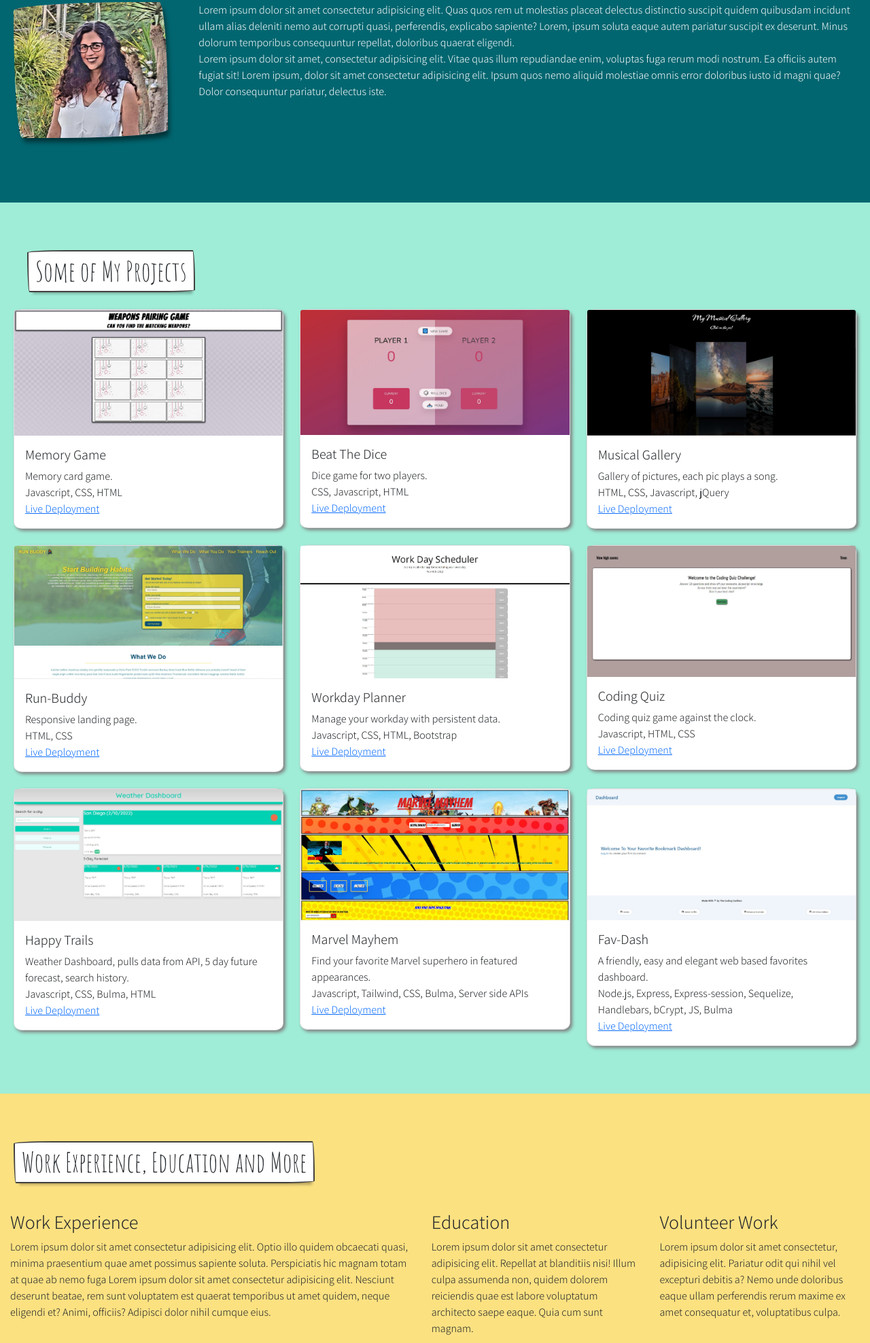
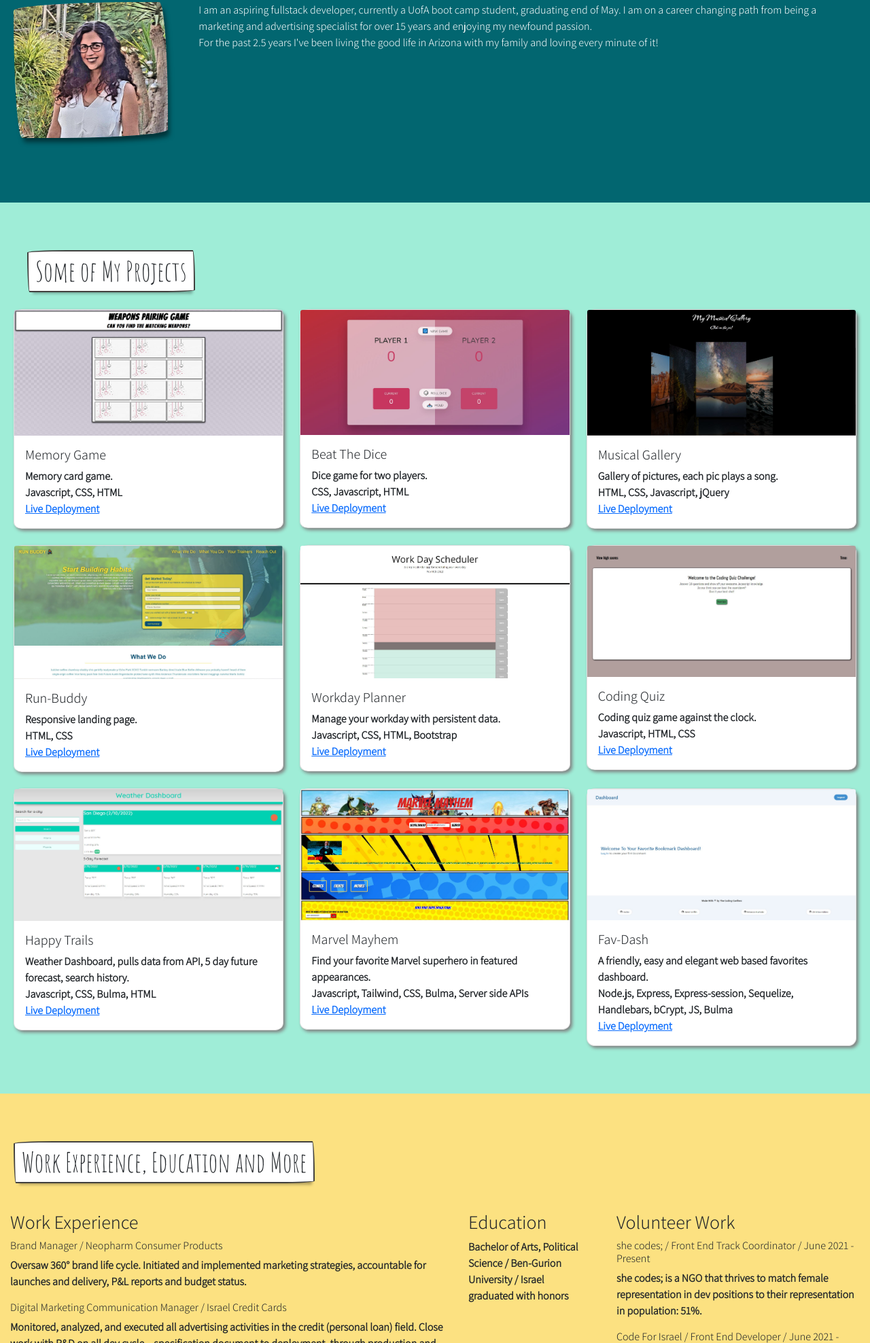
Before and after one commit to Hadasss/portfolio, a plain HTML site: page index.html in a window 1280 px wide. Shown: the part 824-2800 px from the top of the page at 68% size. Drawn offline with nearby package versions, Linux system fonts and the light colour scheme.

Commit message:
updated text

```diff
--- a/index.html
+++ b/index.html
@@ -63,17 +63,12 @@
           alt="Hadas Kamin"
         />
         <p>
-          Lorem ipsum dolor sit amet consectetur adipisicing elit. Quas quos rem
-          ut molestias placeat delectus distinctio suscipit quidem quibusdam
-          incidunt ullam alias deleniti nemo aut corrupti quasi, perferendis,
-          explicabo sapiente? Lorem, ipsum soluta eaque autem pariatur suscipit
-          ex deserunt. Minus dolorum temporibus consequuntur repellat, doloribus
-          quaerat eligendi. <br />Lorem ipsum dolor sit amet, consectetur
-          adipisicing elit. Vitae quas illum repudiandae enim, voluptas fuga
-          rerum modi nostrum. Ea officiis autem fugiat sit! Lorem ipsum, dolor
-          sit amet consectetur adipisicing elit. Ipsum quos nemo aliquid
-          molestiae omnis error doloribus iusto id magni quae? Dolor
-          consequuntur pariatur, delectus iste.
+          I am an aspiring fullstack developer, currently a UofA boot camp
+          student, graduating end of May. I am on a career changing path from
+          being a marketing and advertising specialist for over 15 years and
+          enjoying my newfound passion. <br />For the past 2.5 years I've been
+          living the good life in Arizona with my family and loving every minute
+          of it! <br /><strong>
         </p>
       </article>
     </section>
@@ -277,33 +272,32 @@
       <div class="other-stuff">
         <div class="work-experience">
           <h3>Work Experience</h3>
-          <p>
-            Lorem ipsum dolor sit amet consectetur adipisicing elit. Optio illo
-            quidem obcaecati quasi, minima praesentium quae amet possimus
-            sapiente soluta. Perspiciatis hic magnam totam at quae ab nemo fuga
-            Lorem ipsum dolor sit amet consectetur adipisicing elit. Nesciunt
-            deserunt beatae, rem sunt voluptatem est quaerat temporibus ut amet
-            quidem, neque eligendi et? Animi, officiis? Adipisci dolor nihil
-            cumque eius.
-          </p>
+
+          <h6>Brand Manager / Neopharm Consumer Products</h6>
+          <p>Oversaw 360° brand life cycle. Initiated and implemented marketing strategies, accountable for launches and delivery, P&L reports and budget status. <br></p>
+          <h6>Digital Marketing Communication Manager / Israel Credit Cards</h6>
+          <p>Monitored, analyzed, and executed all advertising activities in the credit (personal loan) field. Close work with R&D on all dev cycle – specification document to deployment, through production and various version releases. <br></p>
+          <h6>Advertising Manager / Mish’an Senior Living</h6>
+          <p>Managed all marketing, advertising and PR activities for a chain of 13 senior living homes. Developed the digital infrastructure. Tight working relations with sales.<br></p>
+          <h6>Google AdWords Manager / IBP Digital Ad Agency</h6>
+         <p>Hands on SEM account management.<br></p>
+        <h6>Account Supervisor / Yehoshua\TBWA Ad Agency</h6>
+        <p>In charge of all clients’ advertising activities while representing both client and agency interests. Managed six account managers. Strategic planning and production.</p>
         </div>
         <div class="education" id="education">
           <h3>Education</h3>
           <p>
-            Lorem ipsum dolor sit amet consectetur adipisicing elit. Repellat at
-            blanditiis nisi! Illum culpa assumenda non, quidem dolorem
-            reiciendis quae est labore voluptatum architecto saepe eaque. Quia
-            cum sunt magnam.
+            Bachelor of Arts, Political Science / Ben-Gurion University / Israel <br> graduated with honors
           </p>
         </div>
         <div class="volunteer-work" id="volunteer-work">
           <h3>Volunteer Work</h3>
+          <h6>she codes; / Front End Track Coordinator / June 2021 - Present</h6>
           <p>
-            Lorem ipsum dolor sit amet consectetur, adipisicing elit. Pariatur
-            odit qui nihil vel excepturi debitis a? Nemo unde doloribus eaque
-            ullam perferendis rerum maxime ex amet consequatur et, voluptatibus
-            culpa.
+          she codes; is a NGO that thrives to match female representation in dev positions to their representation in population: 51%.
           </p>
+          <h6>Code For Israel / Front End Developer / June 2021 - Present</h6>
+          <p>Code For Israel in a NGO that assists the government in solving social challenges with technical solutions.</p>
         </div>
       </div>
     </section>
```
